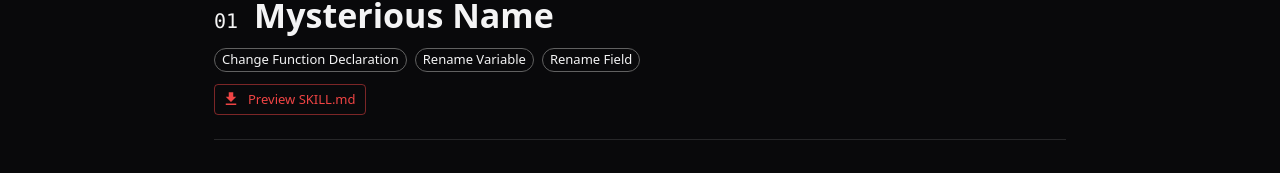
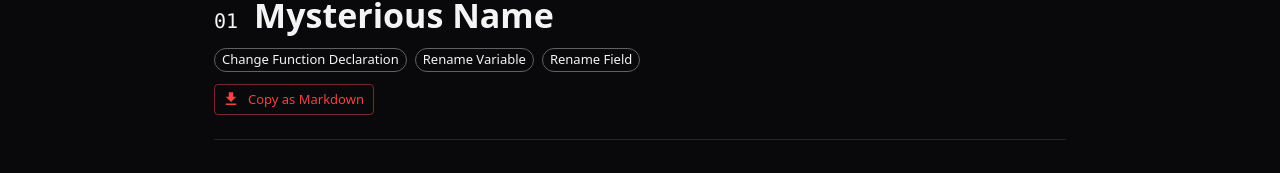
Before and after one commit to wallacedrew/ritl, a Next.js app: page /smells/mysterious-name in a window 1280 px wide. Shown: the part 343-516 px from the top of the page. Built offline with nearby package versions, Linux system fonts and the light colour scheme; what @mui/material-nextjs would draw is missing.

Commit message:
feat: rename SKILL.md button to "Copy as Markdown", show on mobile, add agent tooltip

```diff
--- a/src/shared/components/CatalogEntryHeader.tsx
+++ b/src/shared/components/CatalogEntryHeader.tsx
@@ -34,7 +34,7 @@ export default function CatalogEntryHeader({
           />
         ))}
       </Stack>
-      <SnippetPreviewButton href={name.toSnippetHref()} label="Preview SKILL.md" />
+      <SnippetPreviewButton href={name.toSnippetHref()} label="Copy as Markdown" />
     </Stack>
   );
 }
--- a/src/shared/components/SnippetPreviewButton.tsx
+++ b/src/shared/components/SnippetPreviewButton.tsx
@@ -2,6 +2,7 @@
 
 import FileDownloadIcon from "@mui/icons-material/FileDownload";
 import Button from "@mui/material/Button";
+import Tooltip from "@mui/material/Tooltip";
 import { useState } from "react";
 
 import SnippetHintCaption from "@/shared/components/SnippetHintCaption";
@@ -13,6 +14,9 @@ interface SnippetPreviewButtonProps {
   label: string;
   hint?: string;
 }
+
+const AGENT_TOOLTIP_TITLE =
+  "Compact Markdown for coding agents (Claude Code, Codex, Aider). Same content as this page.";
 
 const PER_ENTITY_SNIPPET_HREF = /^\/snippets\/(refactorings|smells)\//;
 
@@ -39,6 +43,7 @@ export default function SnippetPreviewButton({ href, label, hint }: SnippetPrevi
 
   return (
     <>
+      <Tooltip title={AGENT_TOOLTIP_TITLE} describeChild enterDelay={300} placement="bottom-start">
         <Button
           onClick={handleOpen}
           startIcon={<FileDownloadIcon />}
@@ -47,12 +52,12 @@ export default function SnippetPreviewButton({ href, label, hint }: SnippetPrevi
           sx={{
             alignSelf: "flex-start",
             textTransform: "none",
-          display: { xs: "none", md: "inline-flex" },
           }}
         >
           {label}
           {hint && <SnippetHintCaption text={hint} />}
         </Button>
+      </Tooltip>
 
       <SnippetPreviewDialog
         open={open}
```
Also changed, not shown: 2 other files (tests, documents, lock files or other folders). Lines whose indentation alone changed are shown as unchanged.
